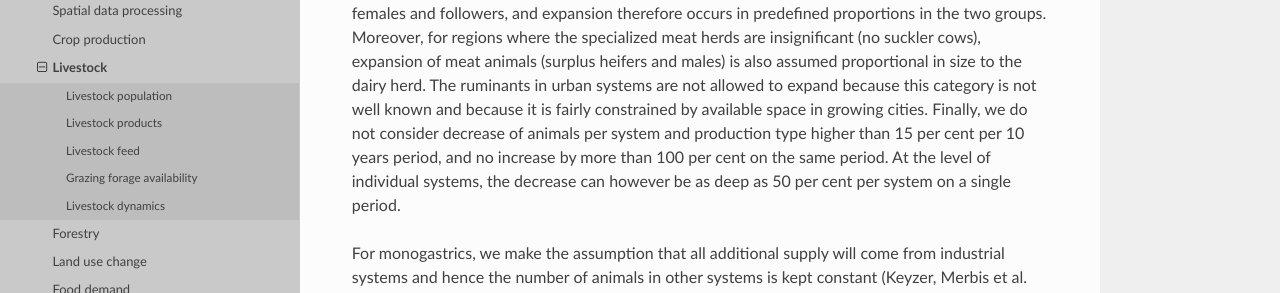
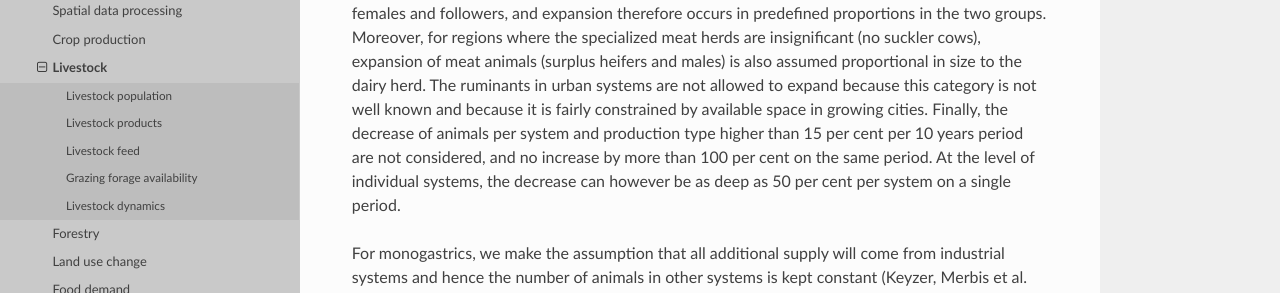
Before and after one commit to iiasa/message_doc, a Sphinx documentation site: the page built from source/message_globiom/land_use/livestock.rst, in a window 1280 px wide and 900 px high, scrolled down 5626 px. Shown: the part 396-689 px from the top of the window. Built offline with Sphinx 7.4.7 and the Read the Docs theme 2.0.0, drawn with Linux system fonts in a browser that asks for light colours; pages that are not in the unit, such as notebooks, are missing from menus; cross-references to code outside the pages are shown as plain code; some of the changed text lies outside the part shown.

Commit message:
Edited 'Finally, the decrease of animals...'

```diff
--- a/source/message_globiom/land_use/livestock.rst
+++ b/source/message_globiom/land_use/livestock.rst
@@ -59,6 +59,6 @@
 ~~~~~~~~~~~~~~~~~~
 In general, the number of animals of a given species and production type in a particular production system and Supply Unit is an endogenous variable. This means that it will decrease or increase in relation to changes in demand and the relative profitability with respect to competing activities.
 
-Herd dynamics constraints need however to be respected. First, dairy herds are constituted of adult females and followers, and expansion therefore occurs in predefined proportions in the two groups. Moreover, for regions where the specialized meat herds are insignificant (no suckler cows), expansion of meat animals (surplus heifers and males) is also assumed proportional in size to the dairy herd. The ruminants in urban systems are not allowed to expand because this category is not well known and because it is fairly constrained by available space in growing cities. Finally, we do not consider decrease of animals per system and production type higher than 15 per cent per 10 years period, and no increase by more than 100 per cent on the same period. At the level of individual systems, the decrease can however be as deep as 50 per cent per system on a single period.
+Herd dynamics constraints need however to be respected. First, dairy herds are constituted of adult females and followers, and expansion therefore occurs in predefined proportions in the two groups. Moreover, for regions where the specialized meat herds are insignificant (no suckler cows), expansion of meat animals (surplus heifers and males) is also assumed proportional in size to the dairy herd. The ruminants in urban systems are not allowed to expand because this category is not well known and because it is fairly constrained by available space in growing cities. Finally, the decrease of animals per system and production type higher than 15 per cent per 10 years period are not considered, and no increase by more than 100 per cent on the same period. At the level of individual systems, the decrease can however be as deep as 50 per cent per system on a single period.
 
 For monogastrics, we make the assumption that all additional supply will come from industrial systems and hence the number of animals in other systems is kept constant (Keyzer, Merbis et al. 2005 :cite:`keyzer_diet_2005`).
```
